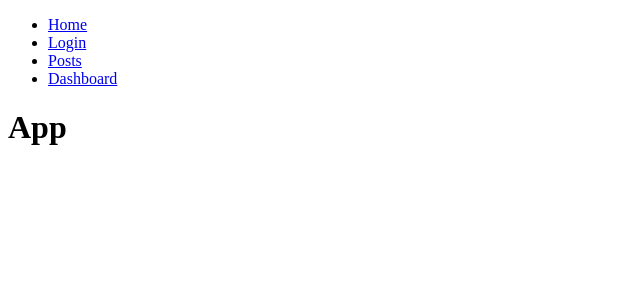
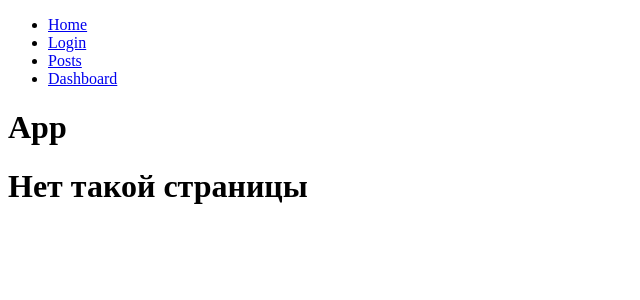
Before and after one commit to Art-San/09_11_22_react-router, a React (Create React App) app: page /404 in a window 1280 px wide. Shown: the top 300 px of the page, without its empty margins (0-640 px from the left). Built offline with nearby package versions, Linux system fonts and the light colour scheme.

Commit message:
end 11.11.22

```diff
--- a/src/app/App.js
+++ b/src/app/App.js
@@ -1,10 +1,11 @@
 import NavBar from "./components/NavBar";
-import { Route, Switch } from 'react-router-dom'
+import { Route, Switch, Redirect } from 'react-router-dom'
 import Dashboard from "./components/Dashboard"
 import Posts from './components/Posts'
 import Login from './components/Login'
 import Home from './components/Home'
 import Stats from "./components/Stats";
+import NotFound from "./components/NotFound";
 
 function App() {
   return (
@@ -17,9 +18,30 @@ function App() {
         <Route path='/dashboard' component={Dashboard}/>
         <Route path='/login' component={Login}/>
         <Route path='/posts/:postId?/:display?' component={Posts}/>
+        <Route path='/404'component={NotFound} />
+        <Redirect from="/admin" to='/dashboard' />
+        <Redirect to='/404'/>
       </Switch>
     </div>
   );
 }
 
-export default App;
+// Второй вариант
+// const App = () => {
+//   return (
+//       <div>
+//           <NavBar />
+//           <h1>App</h1>
+//           <Switch>
+//               <Route path="/" exact component={Home} />
+//               <Route path="/signin" component={Login} />
+//               <Route path="/posts/:postId?" component={Posts} />
+//               <Route path='/dashboard/stats' component={Stats}/>
+//               <Route path="/dashboard" component={Dashboard} />
+//               <Redirect from="/lk" to="/signin" />
+//               <Route component={NotFound} />
+//           </Switch>
+//       </div>
+//   )
+// }
+export default App
--- /dev/null
+++ b/src/app/components/NotFound.jsx
@@ -0,0 +1,9 @@
+import React from 'react'
+
+const NotFound = () => {
+  return (
+    <h1>Нет такой страницы</h1>
+  )
+}
+
+export default NotFound
```
Also changed, not shown: src/app/components/Posts.jsx (+1 -9 lines).
